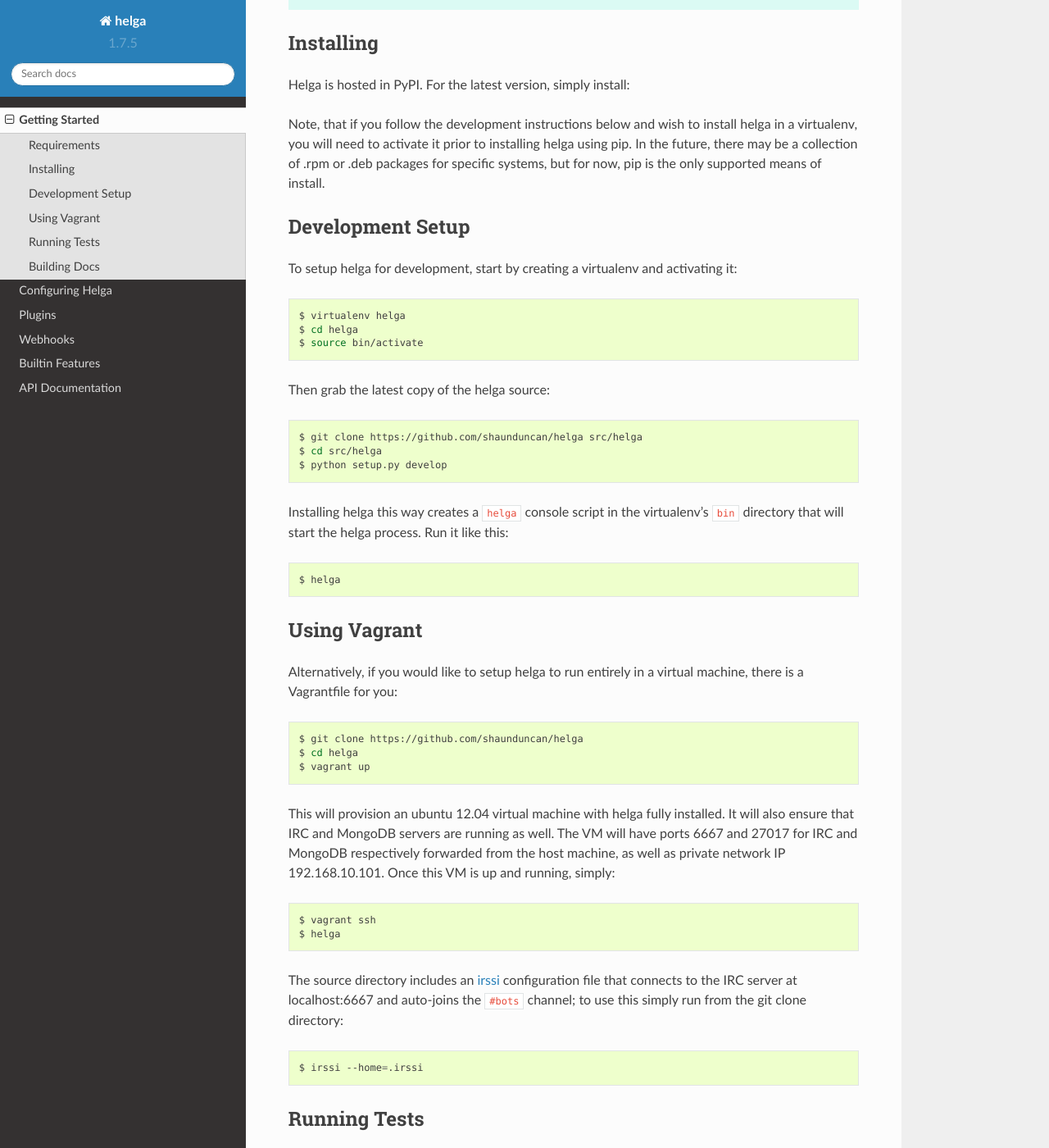
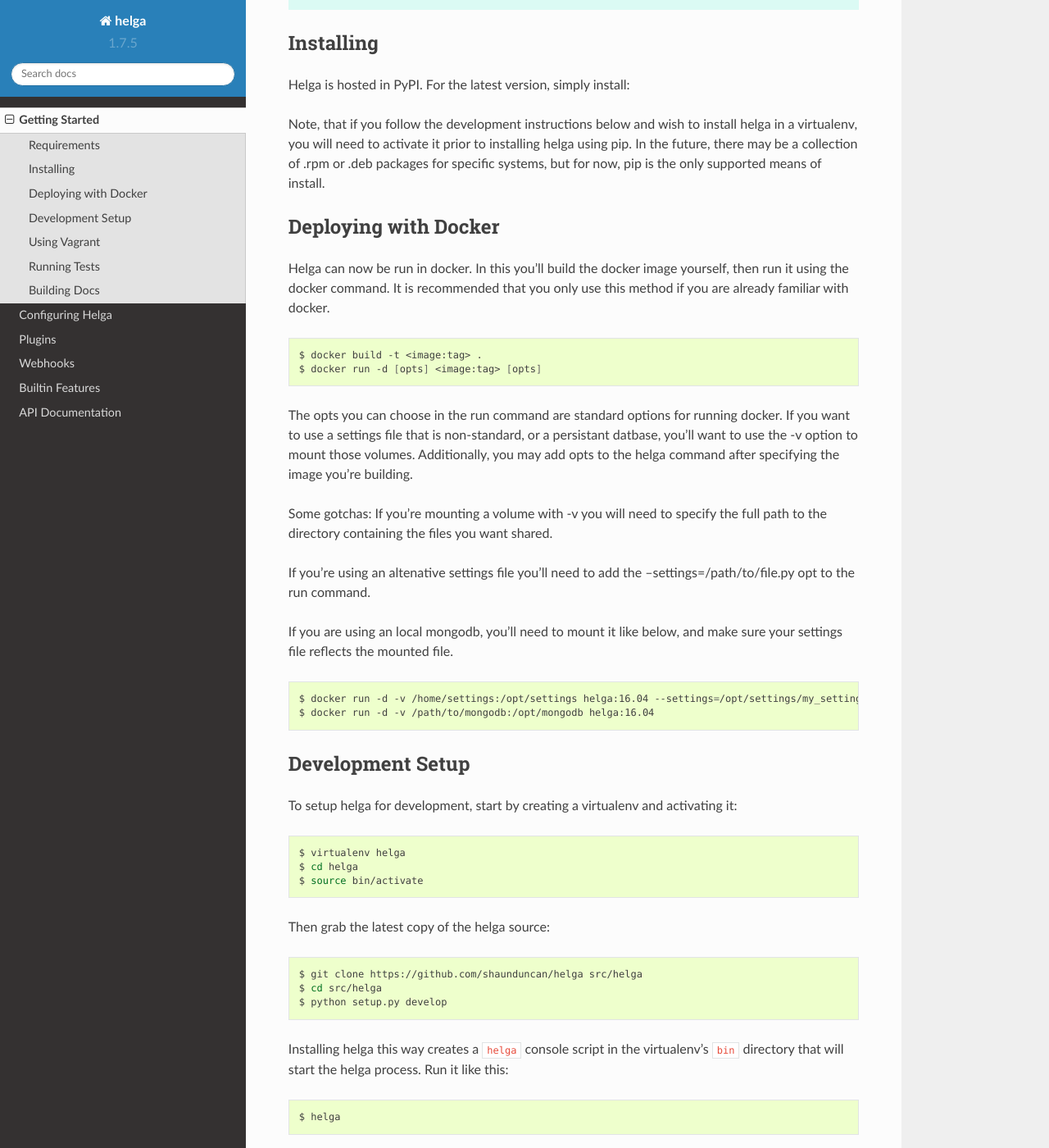
Before and after one commit to shaunduncan/helga, a Sphinx documentation site: the page built from docs/source/getting_started.rst, in a window 1280 px wide and 1400 px high, scrolled down 548 px. Shown: the whole window at 82% size. Built offline with Sphinx 7.4.7 and the Read the Docs theme 2.0.0, drawn with Linux system fonts in a browser that asks for light colours.

Commit message:
update docs

```diff
--- a/docs/source/getting_started.rst
+++ b/docs/source/getting_started.rst
@@ -40,6 +40,35 @@
 you will need to activate it prior to installing helga using pip. In the future, there may be a collection
 of .rpm or .deb packages for specific systems, but for now, pip is the only supported means of install.
 
+.. _getting_started.docker:
+
+Deploying with Docker
+---------------------
+Helga can now be run in docker. In this you'll build the docker image yourself, then run it using the docker
+command. It is recommended that you only use this method if you are already familiar with docker.
+
+.. code-block:: bash
+
+    $ docker build -t <image:tag> .
+    $ docker run -d [opts] <image:tag> [opts]
+
+The opts you can choose in the run command are standard options for running docker. If you want to use a
+settings file that is non-standard, or a persistant datbase, you'll want to use the -v option to mount those
+volumes. Additionally, you may add opts to the helga command after specifying the image you're building.
+
+Some gotchas:
+If you're mounting a volume with -v you will need to specify the full path to the directory containing the
+files you want shared.
+
+If you're using an altenative settings file you'll need to add the --settings=/path/to/file.py opt to the run command.
+
+If you are using an local mongodb, you'll need to mount it like below, and make sure your settings file reflects the
+mounted file.
+
+.. code-block:: bash
+
+    $ docker run -d -v /home/settings:/opt/settings helga:16.04 --settings=/opt/settings/my_settings.py
+    $ docker run -d -v /path/to/mongodb:/opt/mongodb helga:16.04
 
 .. _getting_started.development:
 
```
Also changed, not shown: 1 other file.
